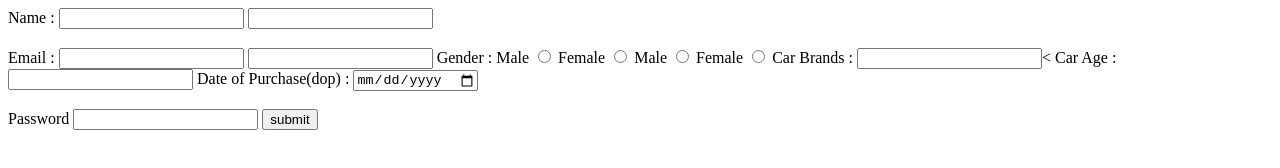
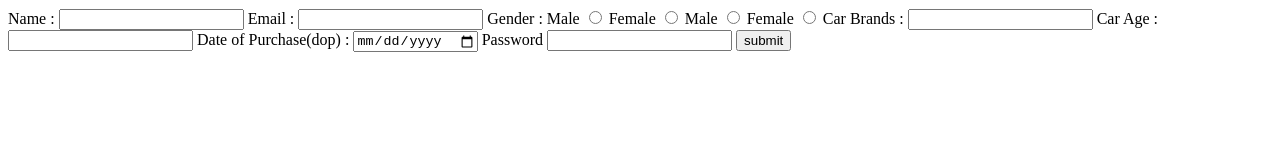
Before and after one commit to acciojob/car-insurance-form-prudhvigana, a website: page main.html in a window 1280 px wide. Drawn offline with Linux system fonts and the light colour scheme.

Commit message:
created a submission

```diff
--- a/main.html
+++ b/main.html
@@ -10,11 +10,11 @@
 	<!-- the entire body must be written by student -->
 	<form>
 		<label id=#name>Name : </label>
-		<input type="text" id="#name" name="username"  >
-		<input type="text" id="#name" name="username" required ><br><br>
+
+		<input type="text" id="#name" name="username" required />
 		<label id="#email">Email : </label>
-		<input type="email" id="#email"  >
-		<input type="email" id="#email" required >
+
+		<input type="email" id="#email" required />
 		<label>Gender : </label>
 		<label id="male">Male</label>
 		<input type="radio" name="gender" id="male">
@@ -25,11 +25,11 @@
 		<label id="#female">Female</label>
 		<input type="radio" name="gender" id="#female">
 		<label id="#cars">Car Brands : </label>
-		<input type="text" id="#cars"><
+		<input type="text" id="#cars">
 		<label id="#carage">Car Age : </label>
 		<input type="number" id="#carage">
 		<label id="#dop">Date of Purchase(dop) : </label>
-		<input type="date" id="#dop"><br><br>
+		<input type="date" id="#dop">
 		<label id="password">Password</label>
 		<input type="password" id="password">
 		<button type="submit" form="form1" value="">submit</button>
```
